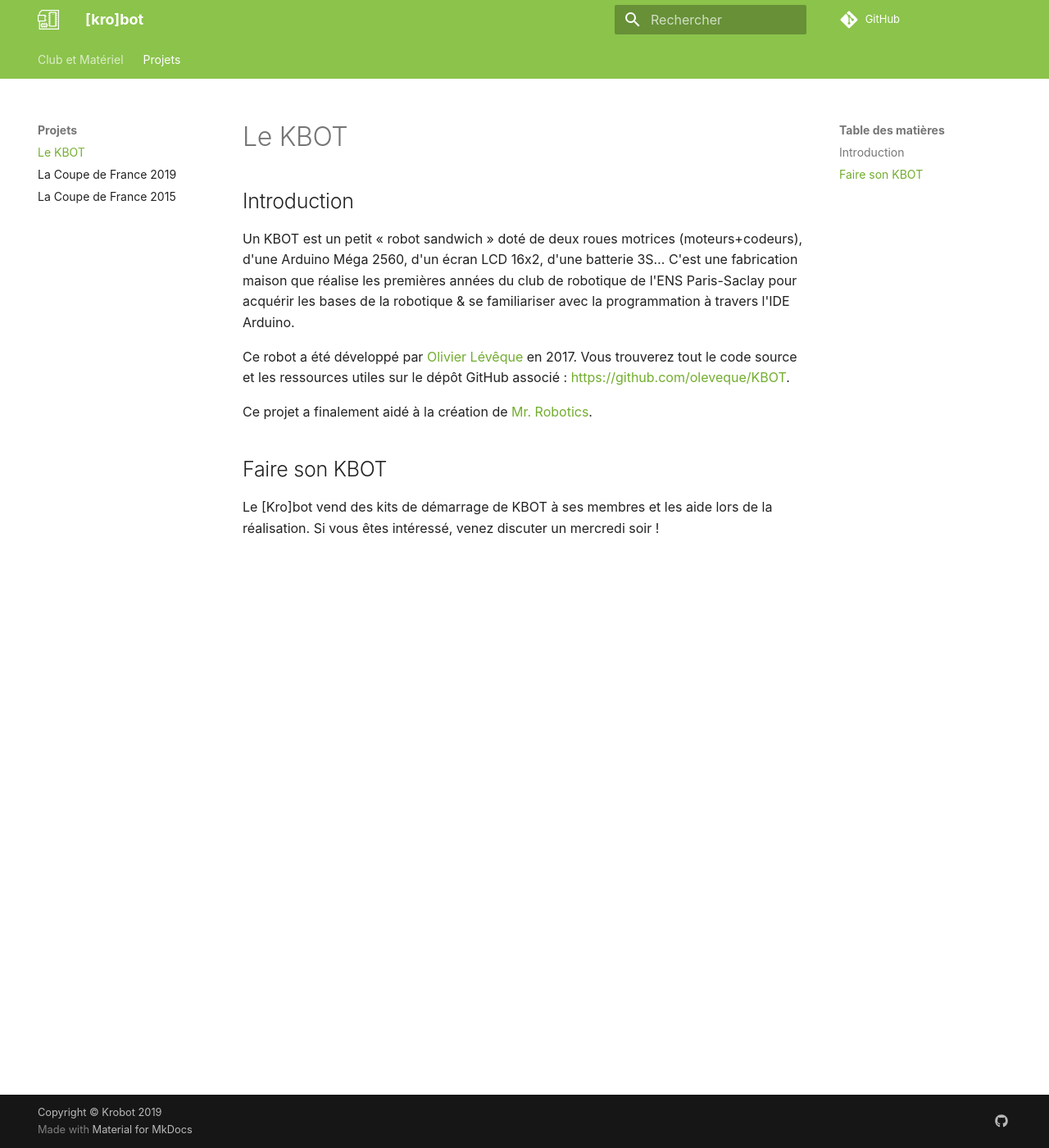
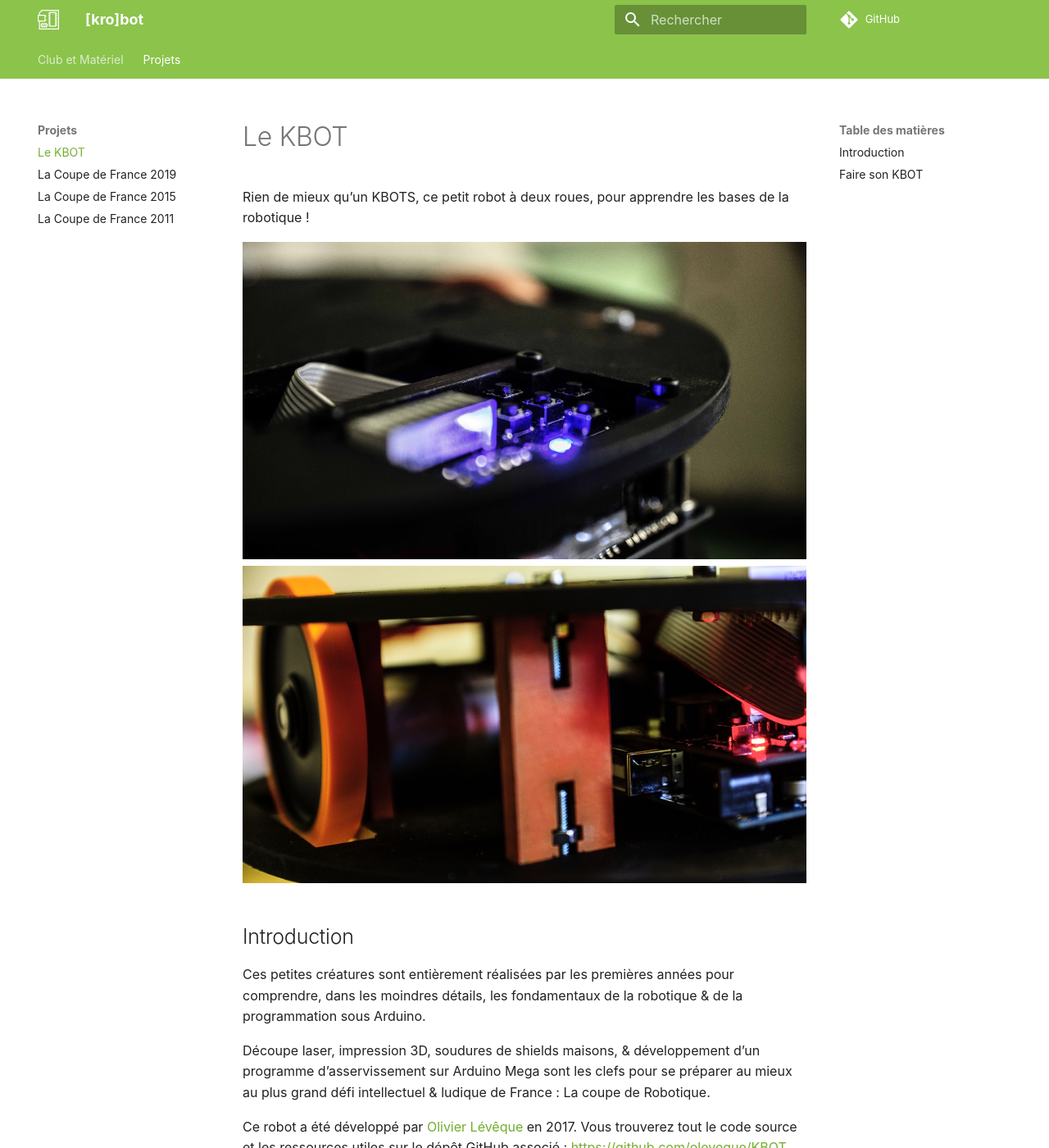
Before and after one commit to ens-krobot/KrobotDocumentation, an MkDocs documentation site: the page built from docs/kbot.md, in a window 1280 px wide and 1400 px high. Shown: the whole window at 82% size. Built offline with MkDocs 1.6.1 and Material for MkDocs 9.7.7, drawn with Linux system fonts in a browser that asks for light colours; comment, search, counter and statistics services are not loaded.

Commit message:
Contenu site 2016

```diff
--- a/docs/kbot.md
+++ b/docs/kbot.md
@@ -1,13 +1,20 @@
 # Le KBOT
+
+Rien de mieux qu'un KBOTS, ce petit robot à deux roues, pour apprendre les bases de la robotique !
+
+![KBot de près](img/kbot_img1.jpg)
+![KBot de près](img/kbot_img2.jpg)
 
 ## Introduction
 
-Un KBOT est un petit « robot sandwich » doté de deux roues motrices
-(moteurs+codeurs), d'une Arduino Méga 2560, d'un écran LCD 16x2,
-d'une batterie 3S… C'est une fabrication maison que réalise les
-premières années du club de robotique de l'ENS Paris-Saclay pour
-acquérir les bases de la robotique & se familiariser avec la programmation
-à travers l'IDE Arduino.
+Ces petites créatures sont entièrement réalisées par les premières années pour
+comprendre, dans les moindres détails, les fondamentaux de la robotique & de
+la programmation sous Arduino.
+
+Découpe laser, impression 3D, soudures de shields maisons, & développement
+d'un programme d'asservissement sur Arduino Mega sont les clefs pour se
+préparer au mieux au plus grand défi intellectuel & ludique de France :
+La coupe de Robotique.
 
 Ce robot a été développé par [Olivier Lévêque](https://github.com/oleveque/)
 en 2017.
@@ -17,8 +24,12 @@ associé : <https://github.com/oleveque/KBOT>.
 Ce projet a finalement aidé à la création de
 [Mr. Robotics](https://github.com/WhoIsMrRobotics).
 
+![KBot de près](img/kbot_img3.jpg)
+
 ## Faire son KBOT
 
 Le [Kro]bot vend des kits de démarrage de KBOT à ses membres et les aide lors
 de la réalisation.
 Si vous êtes intéressé, venez discuter un mercredi soir !
+
+![Des premières années sur leur KBOT](img/kbot_people.jpg)
--- a/mkdocs.yml
+++ b/mkdocs.yml
@@ -10,6 +10,7 @@ nav:
       - Le KBOT: kbot.md
       - La Coupe de France 2019: coupe-de-france-2019.md
       - La Coupe de France 2015: coupe-de-france-2015.md
+      - La Coupe de France 2011: coupe-de-france-2011.md
 extra:
   search:
     language: fr
@@ -29,3 +30,6 @@ theme:
     tabs: true
 extra_css:
   - css/layout.css
+markdown_extensions:
+  - attr_list
+  - smarty
```
Also changed, not shown: docs/coupe-de-france-2011.md (added, +5 -0 lines), docs/coupe-de-france-2015.md (+20 -0 lines), docs/img/coupe_de_france_2015_IE3-1024L_F.png (added), docs/img/faulhaber.png (added), docs/img/kbot_img1.jpg (added), docs/img/kbot_img2.jpg (added), docs/img/kbot_img3.jpg (added), docs/img/kbot_people.jpg (added).
